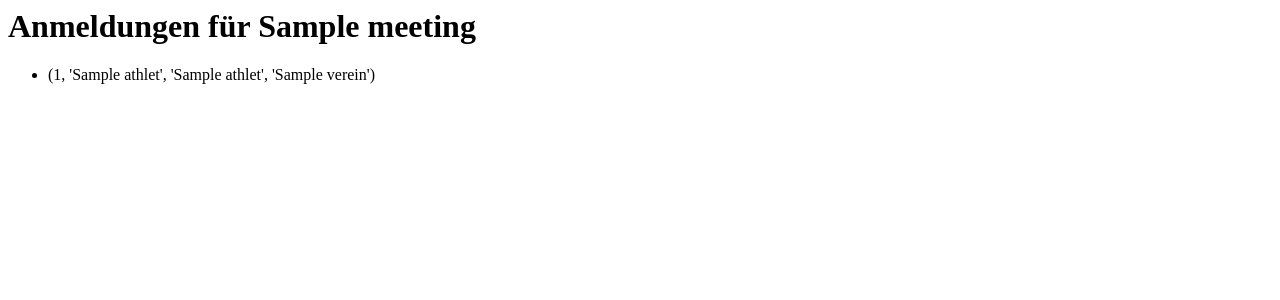
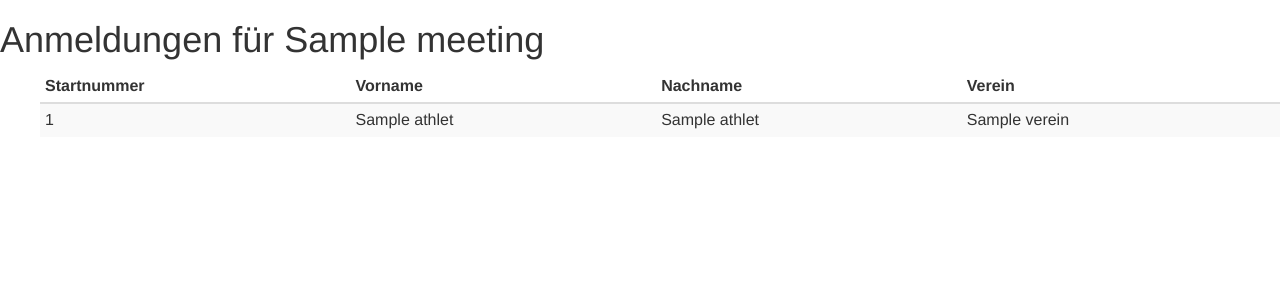
Before and after one commit to ppoile/athletica-adapter, a Django app: page /main/meeting/1/anmeldungen/ in a window 1280 px wide. Shown: the top 300 px of the page. Run offline with Django 3.2, Linux system fonts and the light colour scheme; tables that the repository leaves empty hold one stand-in row (values such as "Sample post"); some libraries are stand-ins or nearby versions.

Commit message:
anmeldungen: use bootstrap3-table

```diff
--- a/athletica/settings.py
+++ b/athletica/settings.py
@@ -36,6 +36,7 @@ INSTALLED_APPS = (
     'django.contrib.sessions',
     'django.contrib.messages',
     'django.contrib.staticfiles',
+    'bootstrap3',
     'main',
 )
 
--- a/main/templates/main/anmeldungen.html
+++ b/main/templates/main/anmeldungen.html
@@ -1,6 +1,27 @@
+{% load bootstrap3 %}
+{% bootstrap_css %}
+{% bootstrap_javascript %}
+
 <h1>Anmeldungen für {{ meeting.name }}</h1>
 <ul>
-  {% for anmeldung in anmeldungen %}
-  <li>{{ anmeldung }}</li>
-  {% endfor %}
+  <table class="table table-striped table-condensed">
+    <thead>
+      <tr>
+        <th>Startnummer</th>
+        <th>Vorname</th>
+        <th>Nachname</th>
+        <th>Verein</th>
+      </tr>
+    </thead>
+    <tbody>
+      {% for anmeldung in anmeldungen %}
+        <tr>
+          <td>{{ anmeldung.0 }}</td>
+          <td>{{ anmeldung.1 }}</td>
+          <td>{{ anmeldung.2 }}</td>
+          <td>{{ anmeldung.3 }}</td>
+        </tr>
+      {% endfor %}
+    </tbody>
+  </table>
 </ul>
```
